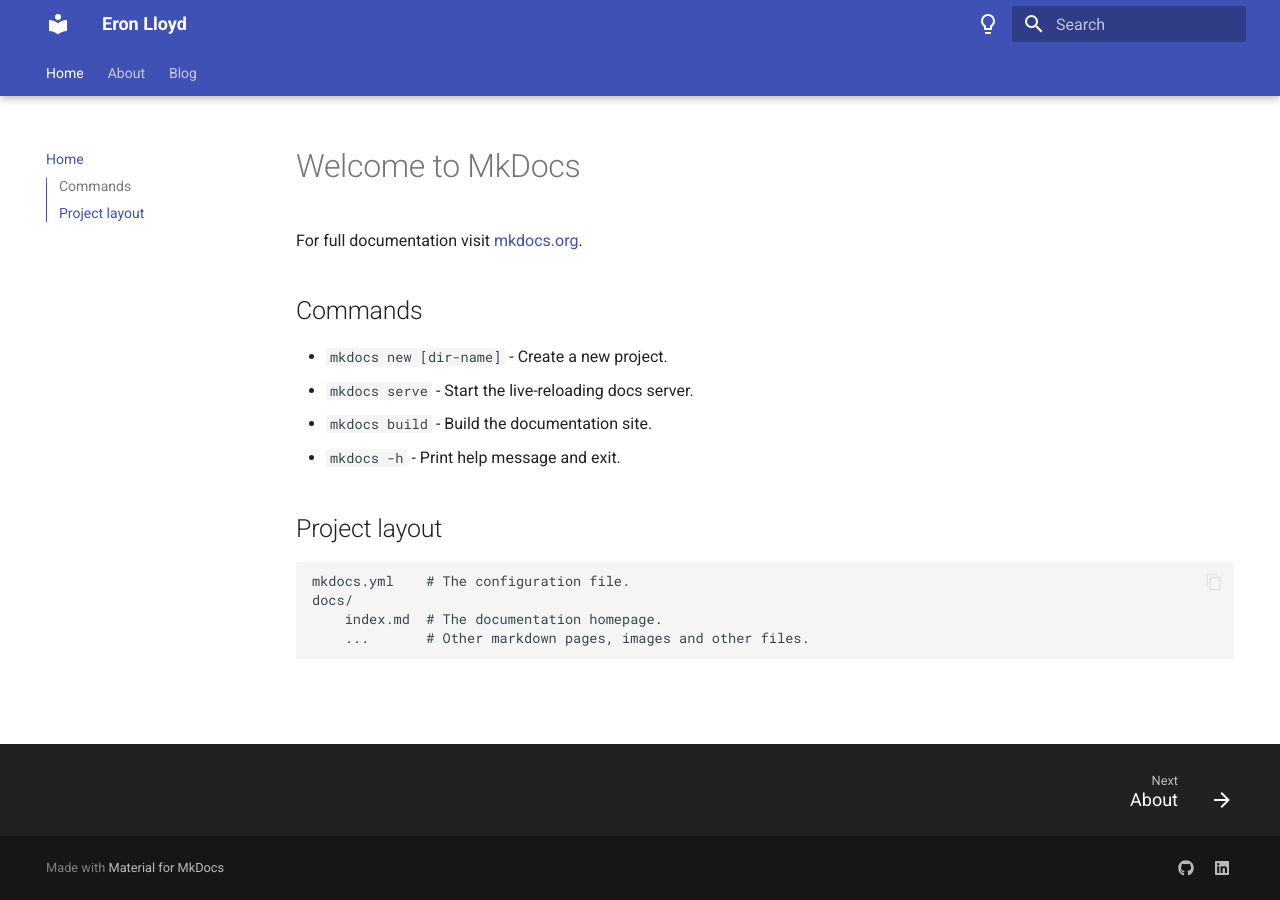
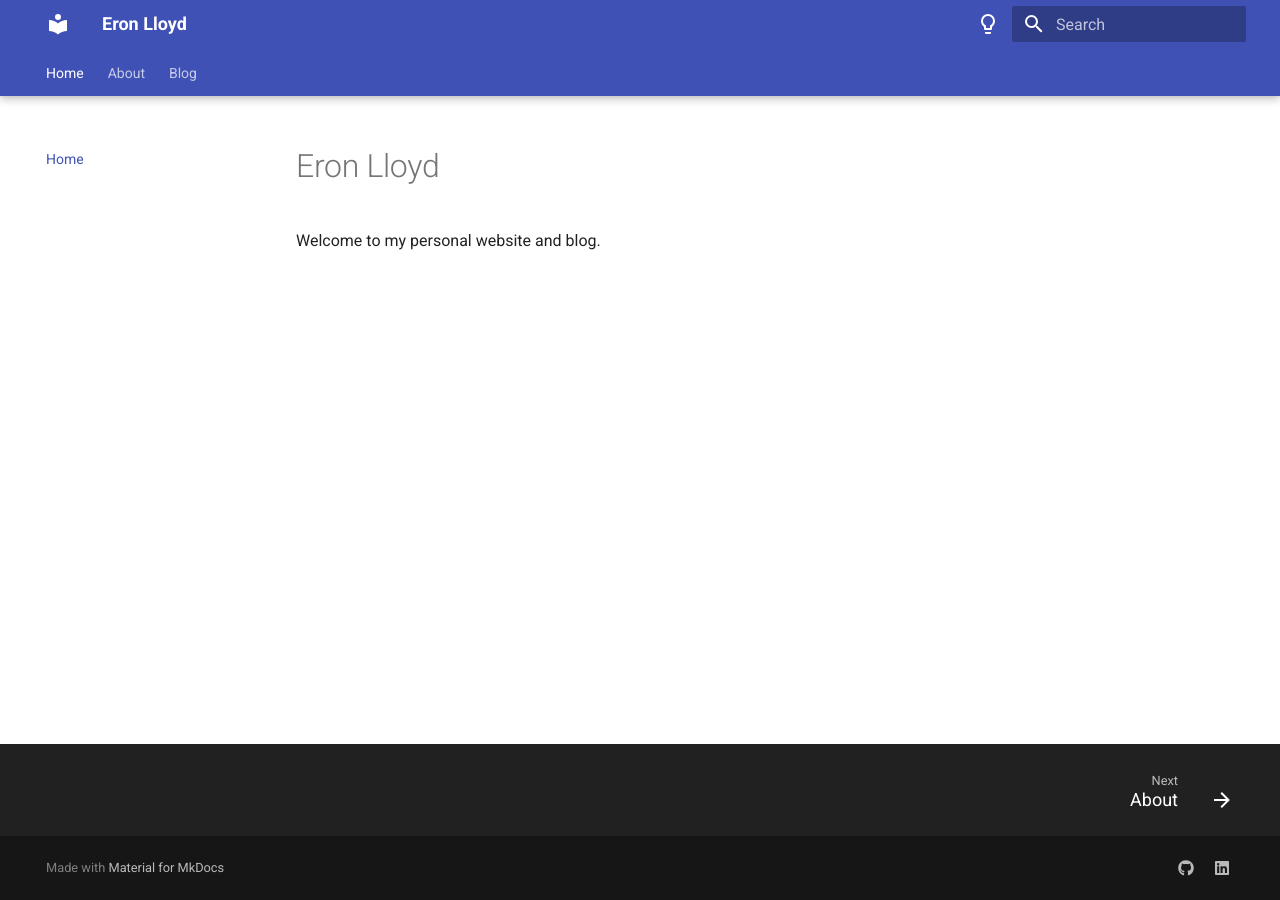
Before and after one commit to eronlloyd/eronlloyd.github.io, an MkDocs documentation site: the page built from docs/index.md, in a window 1280 px wide. Built offline with MkDocs 1.6.1 and Material for MkDocs 9.7.7, drawn with Linux system fonts in a browser that asks for light colours.

Commit message:
Update test

```diff
--- a/docs/index.md
+++ b/docs/index.md
@@ -1,17 +1,3 @@
-# Welcome to MkDocs
+# Eron Lloyd
 
-For full documentation visit [mkdocs.org](https://www.mkdocs.org).
-
-## Commands
-
-* `mkdocs new [dir-name]` - Create a new project.
-* `mkdocs serve` - Start the live-reloading docs server.
-* `mkdocs build` - Build the documentation site.
-* `mkdocs -h` - Print help message and exit.
-
-## Project layout
-
-    mkdocs.yml    # The configuration file.
-    docs/
-        index.md  # The documentation homepage.
-        ...       # Other markdown pages, images and other files.
+Welcome to my personal website and blog.
```
